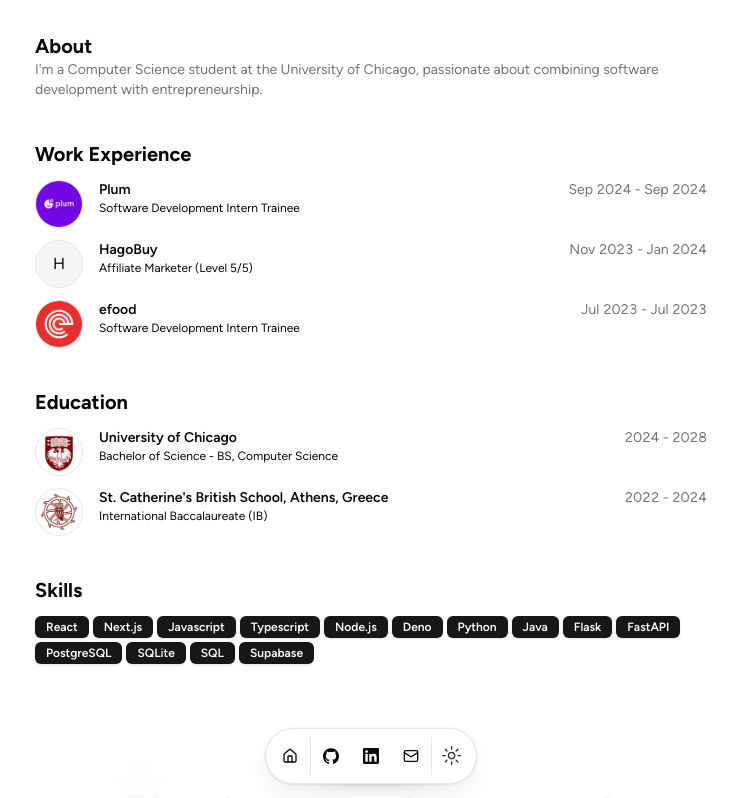
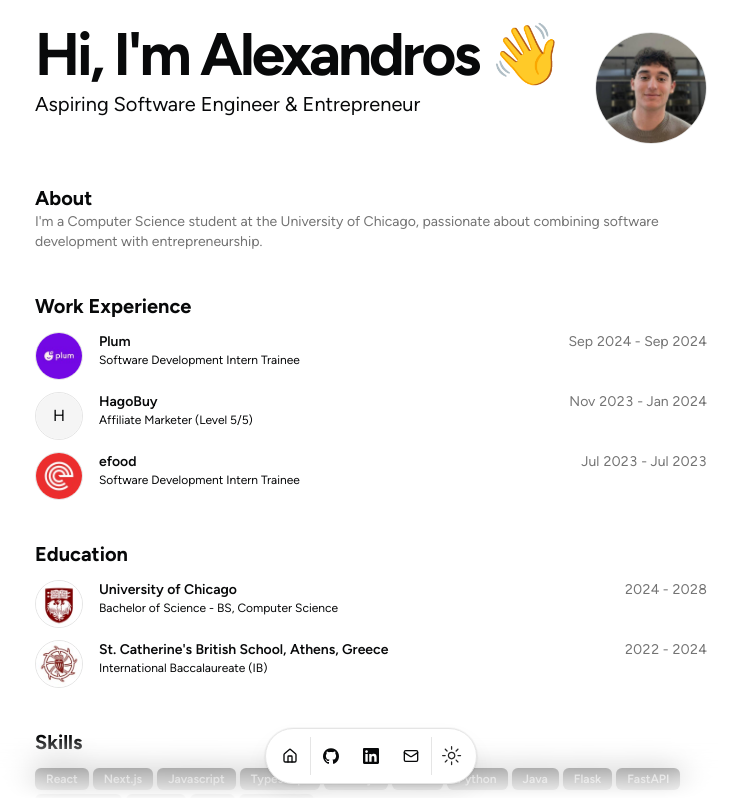
Before and after one commit to alexandros-lekkas/portfolio, a Next.js app: page / in a window 1280 px wide. Shown: the top 798 px of the page, without its empty margins (269-1007 px from the left). Built offline with nearby package versions, Linux system fonts and the light colour scheme.

Commit message:
feat: Enhance Hero component with dynamic data and improve layout structure

```diff
--- a/src/app/hero.tsx
+++ b/src/app/hero.tsx
@@ -3,6 +3,12 @@
 import { BlurFade } from "@/components/magicui/blur-fade";
 
 const BLUR_FADE_DELAY = 0.04;
+
+const data = {
+  name: "Alexandros",
+  description: "Aspiring Software Engineer & Entrepreneur",
+  avatar: "/me.jpeg",
+};
 
 export function Hero() {
   return (
@@ -14,17 +20,17 @@
               delay={BLUR_FADE_DELAY}
               className="text-3xl font-bold tracking-tighter sm:text-5xl xl:text-6xl/none"
               yOffset={8}
-              text={`Hi, I'm Alexandros} 👋`}
+              text={`Hi, I'm ${data.name} 👋`}
             />
             <BlurFadeText
               className="max-w-[600px] md:text-xl"
               delay={BLUR_FADE_DELAY}
-              text={"she skibidi on my toilet until I"}
+              text={data.description}
             />
           </div>
           <BlurFade delay={BLUR_FADE_DELAY} inView>
             <Avatar className="size-28 border">
-              <AvatarImasge alt="Alexandros Lekkas" src={"/me.jpeg"} />
+              <AvatarImage alt="Alexandros Lekkas" src={data.avatar} />
               <AvatarFallback>AL</AvatarFallback>
             </Avatar>
           </BlurFade>
--- a/src/app/page.tsx
+++ b/src/app/page.tsx
@@ -1,19 +1,18 @@
+import Markdown from "react-markdown";
 import Link from "next/link";
 
-import Markdown from "react-markdown";
-
-import BlurFadeText from "@/components/magicui/blur-fade-text";
 import { ProjectCard } from "@/components/data/project-card";
 import { ResumeCard } from "@/components/data/resume-card";
-import { Avatar, AvatarFallback, AvatarImage } from "@/components/ui/avatar";
 import { Badge } from "@/components/ui/badge";
+
+import { Hero } from "./hero";
 
 import { DATA } from "@/data/resume";
 
 export default function Page() {
   return (
-    <main className="flex flex-col min-h-[100dvh] space-y-10">
-
+    <div className="flex flex-col min-h-[100dvh] space-y-10">
+      <Hero />
 
       {/* About */}
       <section id="about">
@@ -86,11 +85,12 @@
               </h2>
               <p className="text-muted-foreground md:text-xl/relaxed lg:text-base/relaxed xl:text-xl/relaxed">
                 I&apos;ve worked on a variety of projects, from simple Java
-                  applications to full-stack web applications. Here are some of
-                  my favorites.
+                applications to full-stack web applications. Here are some of my
+                favorites.
               </p>
               <p className="text-muted-foreground md:text-xl/relaxed lg:text-base/relaxed xl:text-xl/relaxed">
-                Some projects that are under wraps are not listed here, so this part may look a little bare (for now). 😅🤫
+                Some projects that are under wraps are not listed here, so this
+                part may look a little bare (for now). 😅🤫
               </p>
             </div>
           </div>
@@ -135,6 +135,6 @@
           </div>
         </div>
       </section>
-    </main>
+    </div>
   );
 }
```
Lines whose indentation alone changed are shown as unchanged.
